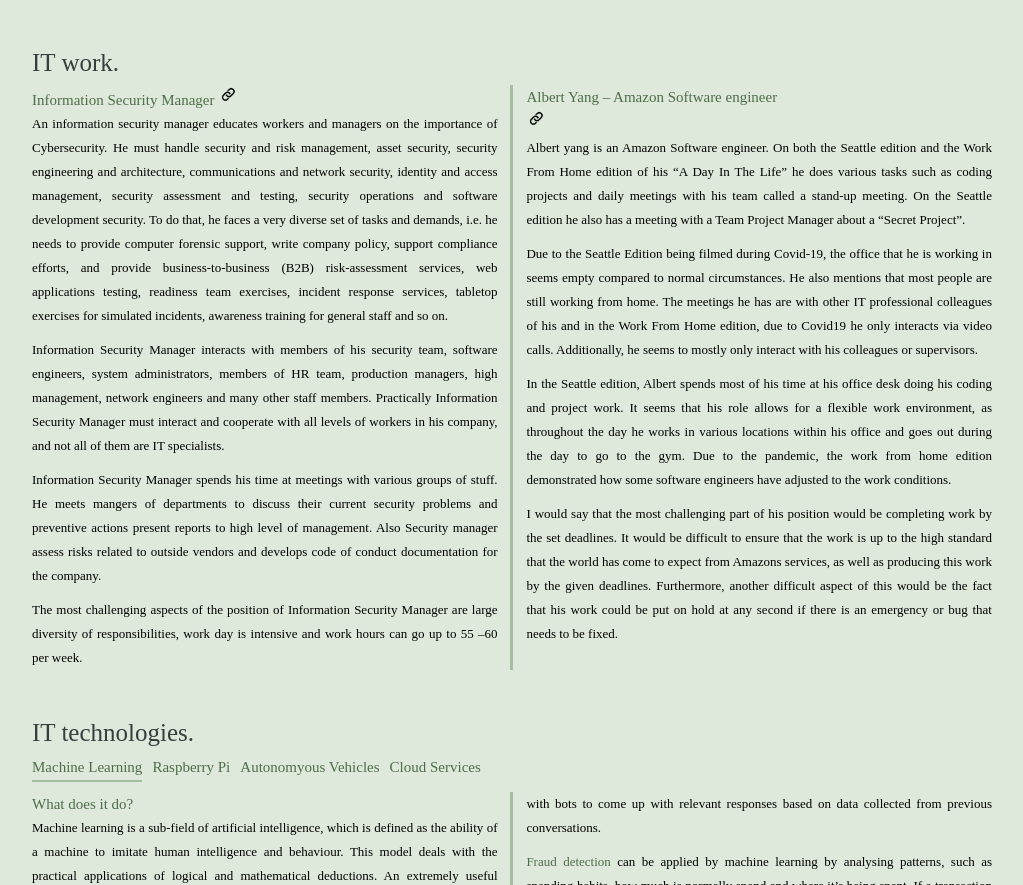
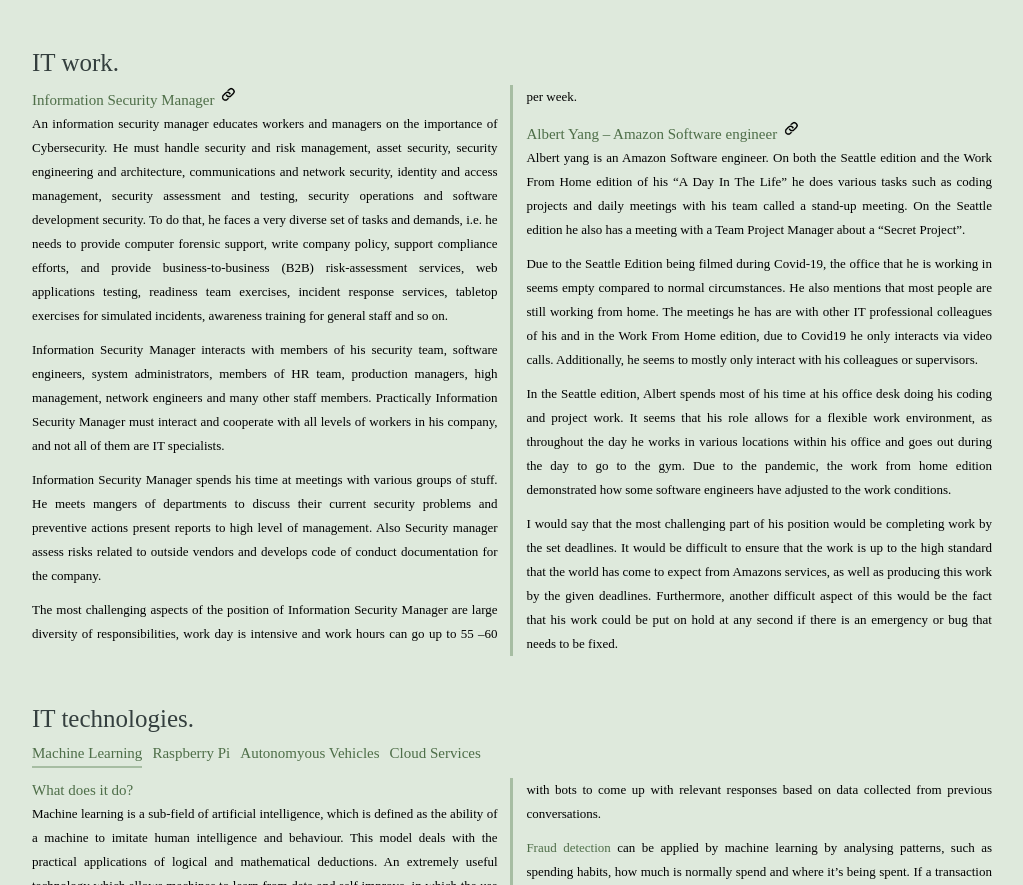
Before and after one commit to danwen7/Team-Project, a plain HTML site: page index.html in a window 1280 px wide. Shown: the part 1283-2168 px from the top of the page, without its empty margins (128-1151 px from the left). Drawn offline with nearby package versions, Linux system fonts and the light colour scheme; a web font is replaced by a local one.

Commit message:
Update index.html

```diff
--- a/index.html
+++ b/index.html
@@ -473,10 +473,10 @@
           The most challenging aspects of the position of Information Security Manager are large diversity of
           responsibilities, work day is intensive and work hours can go up to 55 –60 per week.
         </p>
-        <a style=”text-decoration: none”
-           href=”https://www.youtube.com/watch?v=deLf6eynC40&t=190s”
+        <a style="text-decoration: none"
+           href="https://https://youtu.be/deLf6eynC40"
            >
-          <h3 style=”display:inline-block”> Albert Yang – Amazon Software engineer </h3>
+          <h3 style="display:inline-block"> Albert Yang – Amazon Software engineer </h3>
           <img class="open-link" src="assets/images/open-link.png" />
         </a>
         <p>
```
